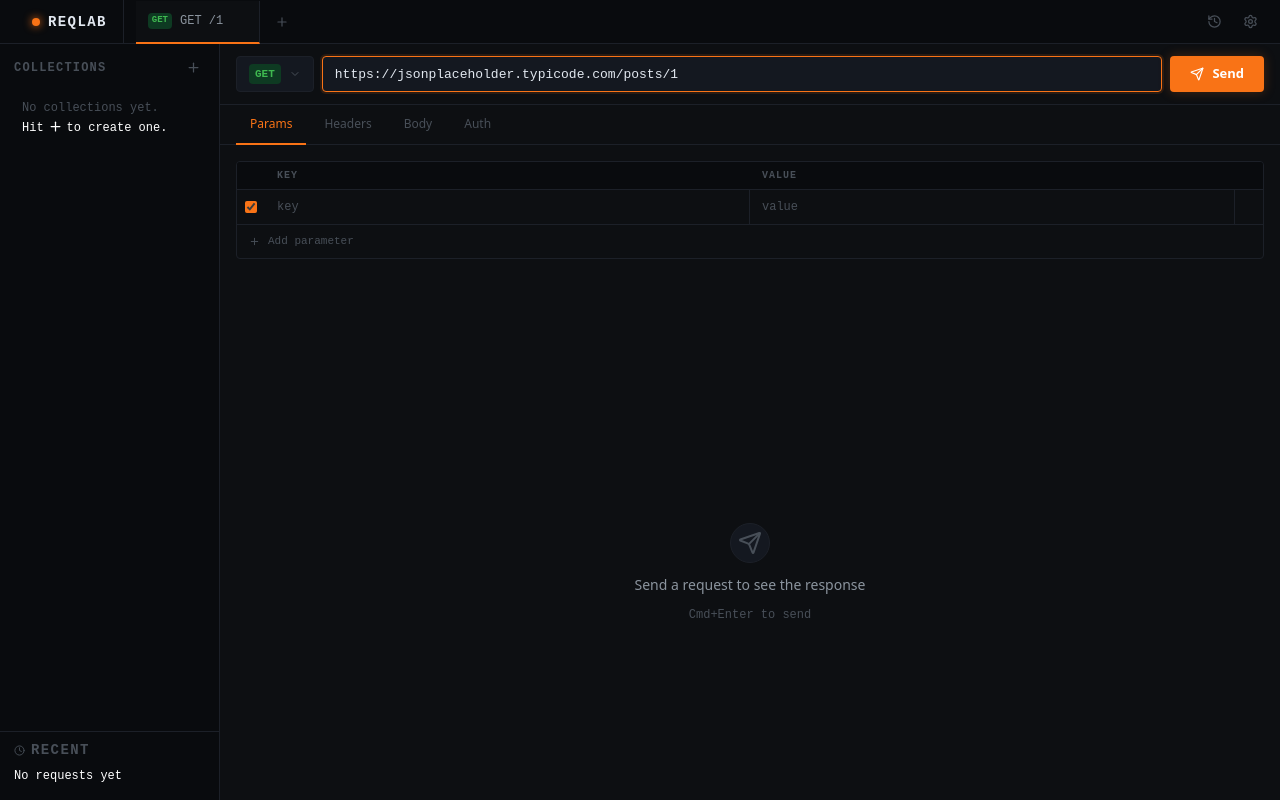
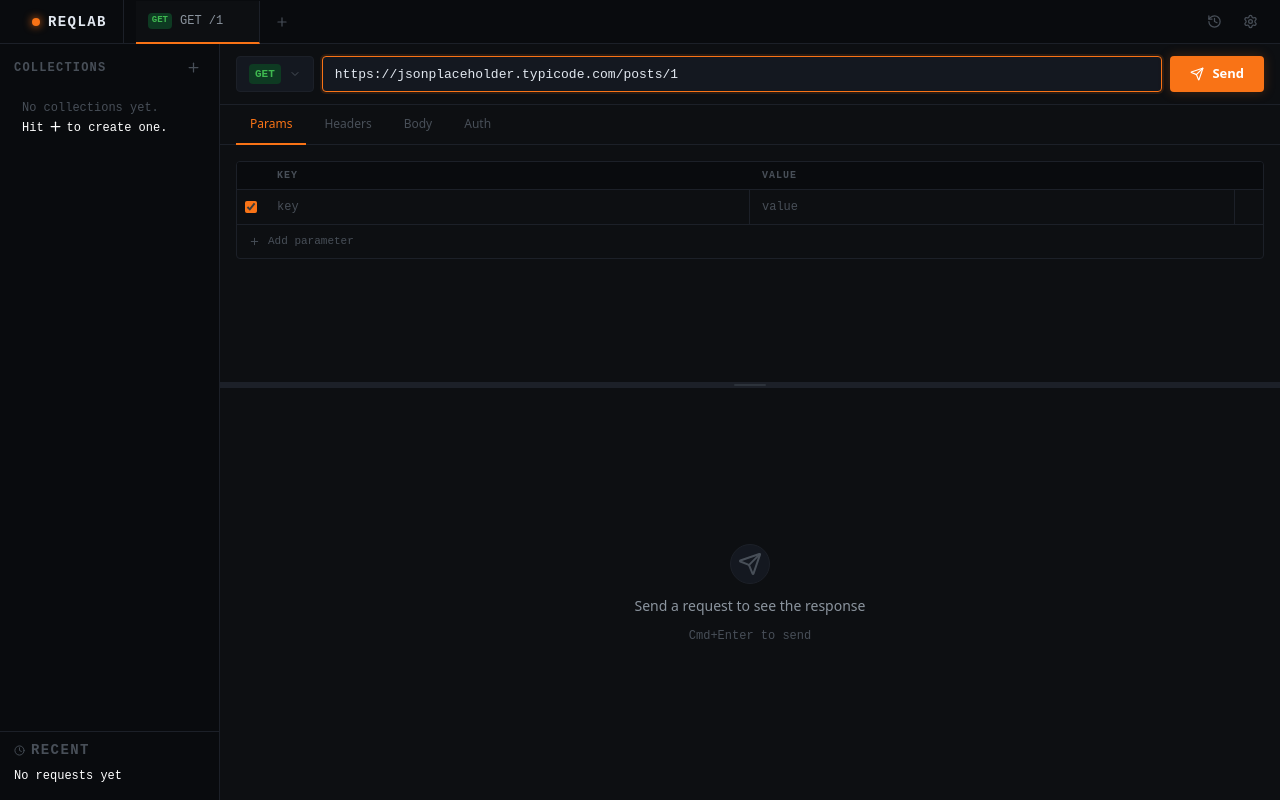
Before and after one commit to vilnout/ReqLab, a React (Vite) app: page / in a window 1280 px wide. Built offline with nearby package versions, Linux system fonts and the light colour scheme.

Commit message:
feat: add resizable request and reponse panels

```diff
--- a/src/App.tsx
+++ b/src/App.tsx
@@ -1,15 +1,13 @@
 import { AppLayout } from "@/components/layout/AppLayout";
 import { TopBar } from "@/components/layout/TopBar";
-import { RequestPanel } from "@/components/request/RequestPanel";
-import { ResponsePanel } from "@/components/response/ResponsePanel";
+import { WorkspacePanel } from "@/components/layout/WorkspacePanel";
 
 const App = () => {
   return (
     <div className="bg-surface-base flex h-screen flex-col overflow-hidden">
       <TopBar />
       <AppLayout>
-        <RequestPanel />
-        <ResponsePanel />
+        <WorkspacePanel />
       </AppLayout>
     </div>
   );
--- /dev/null
+++ b/src/components/layout/WorkspacePanel.tsx
@@ -0,0 +1,28 @@
+import { RequestPanel } from "@/components/request/RequestPanel";
+import { ResponsePanel } from "@/components/response/ResponsePanel";
+import { Group, Panel, Separator } from "react-resizable-panels";
+
+export const WorkspacePanel = () => {
+  return (
+    <Group orientation="vertical">
+      <Panel
+        defaultSize="45%"
+        minSize="25%"
+        className="flex flex-col overflow-hidden"
+      >
+        <RequestPanel />
+      </Panel>
+
+      <Separator className="group bg-border-default hover:bg-accent active:bg-accent flex h-1.5 shrink-0 items-center justify-center transition-colors">
+        <div className="bg-border-subtle group-hover:bg-accent-hover h-0.5 w-8 rounded-full transition-colors group-active:bg-white" />
+      </Separator>
+      <Panel
+        defaultSize="55%"
+        minSize="20%"
+        className="flex flex-col overflow-hidden"
+      >
+        <ResponsePanel />
+      </Panel>
+    </Group>
+  );
+};
```
